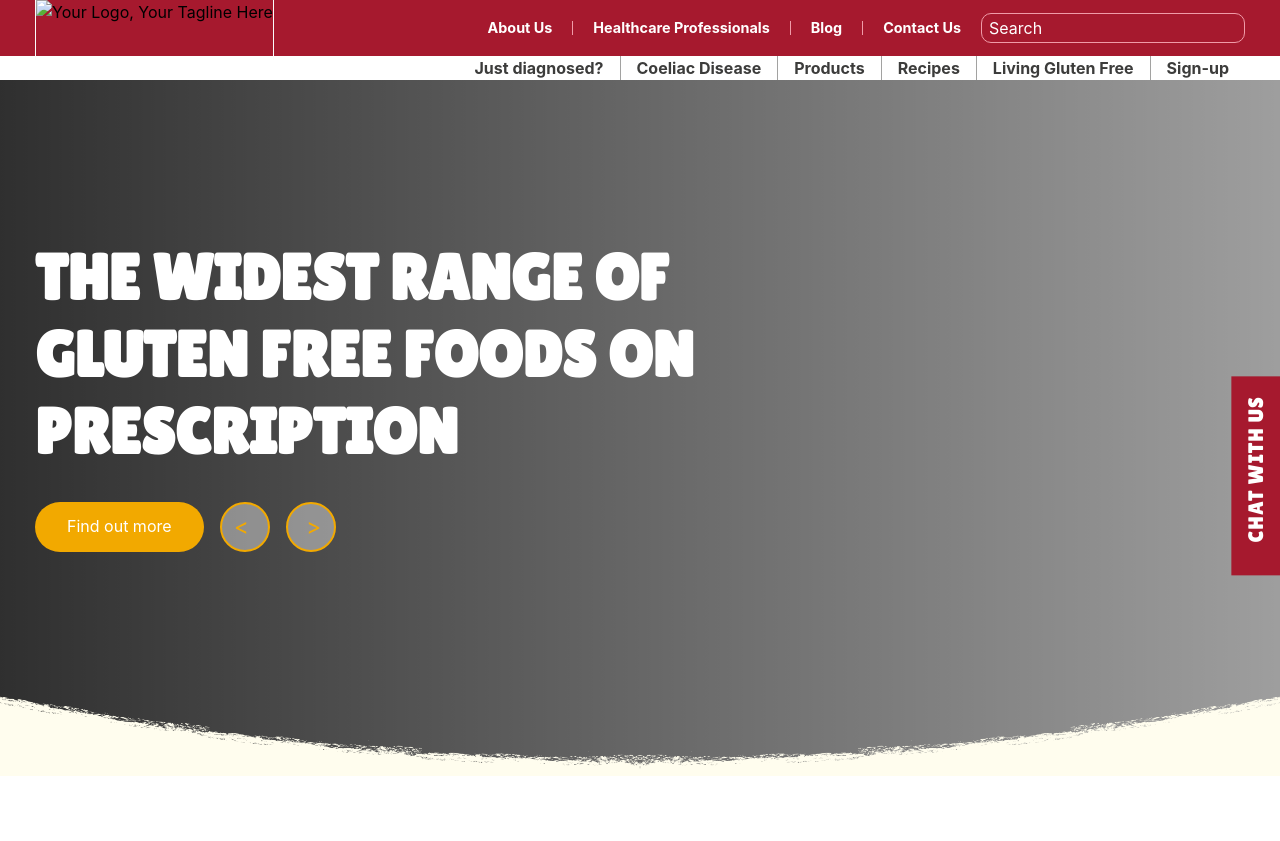
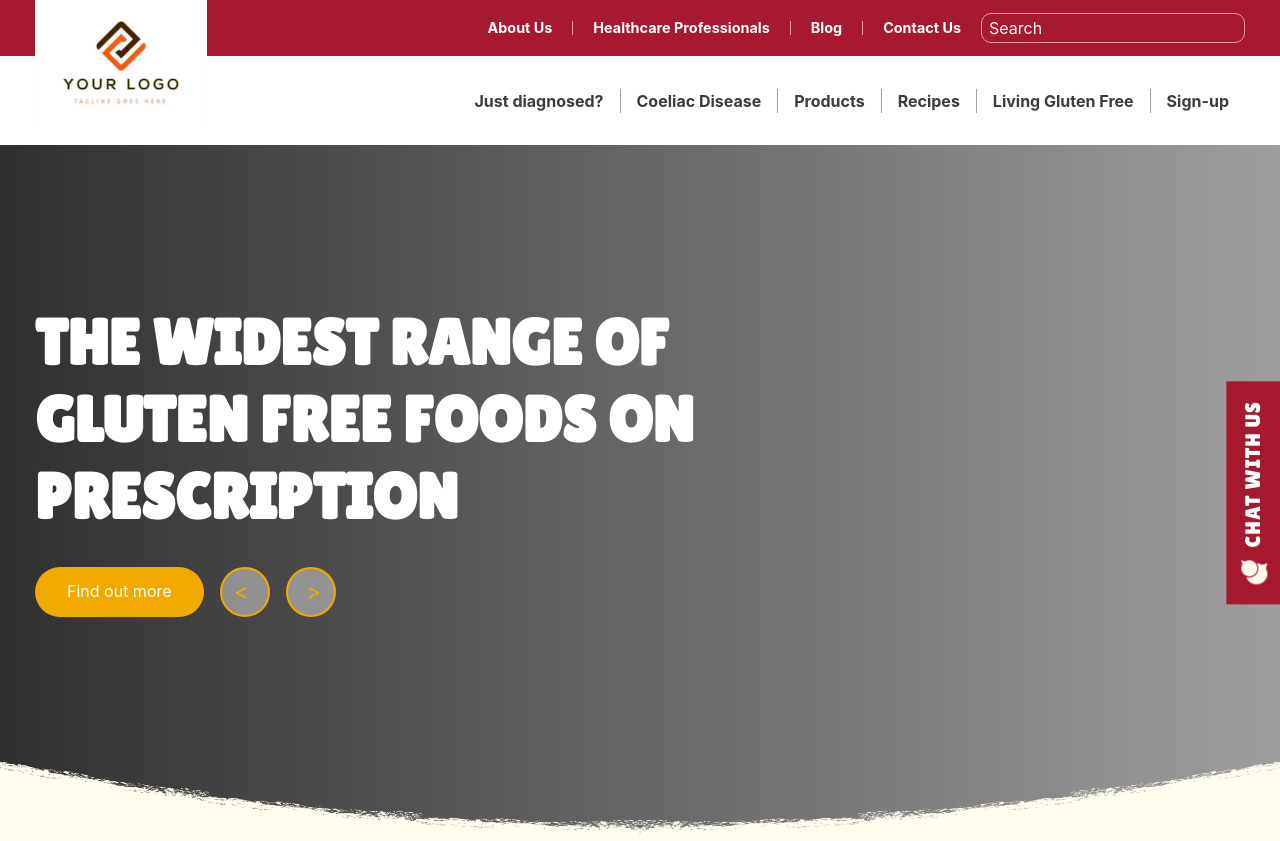
Before and after one commit to adamgreenough/br-test, a website: page index.html in a window 1280 px wide. Before the commit the page ends 800 px from the top, so only its background shows below. Drawn offline with Linux system fonts and the light colour scheme; the site is published under a folder, as on GitHub Pages, so addresses that start at the root find nothing.

Commit message:
Image paths

```diff
--- a/index.html
+++ b/index.html
@@ -11,7 +11,7 @@
     </head>
     <body>
 		<aside id="chat">
-			<img src="/assets/images/icons/talk.png" alt> Chat with Us
+			<img src="assets/images/icons/talk.png" alt> Chat with Us
 		</aside>
 
 		<header id="masthead">
@@ -34,7 +34,7 @@
 			<nav class="primary">
 				<div class="container">
 					<div class="brand">
-						<img src="/assets/images/logo.png" alt="Your Logo, Your Tagline Here">
+						<img src="assets/images/logo.png" alt="Your Logo, Your Tagline Here">
 					</div>
 
 					<ul>
```
